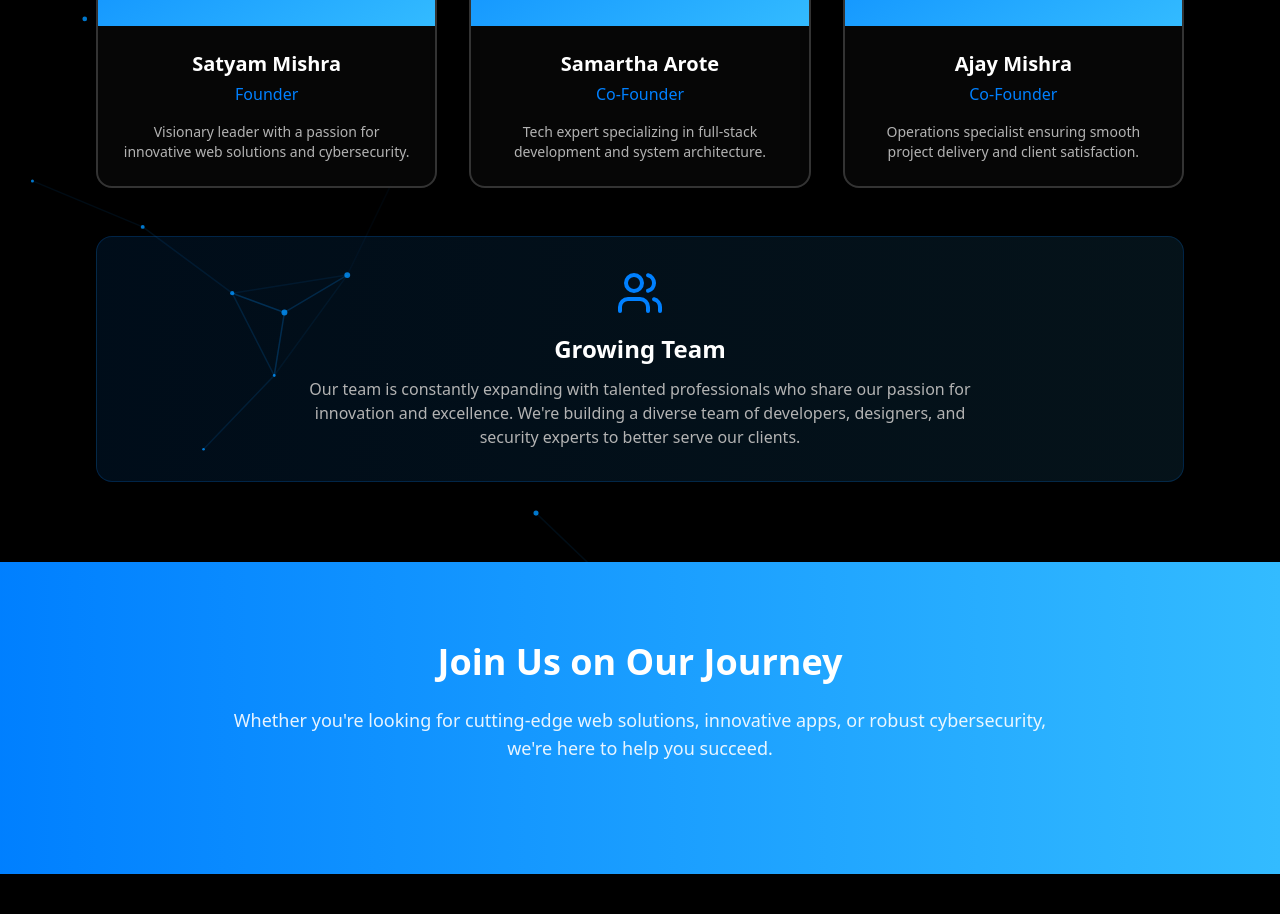
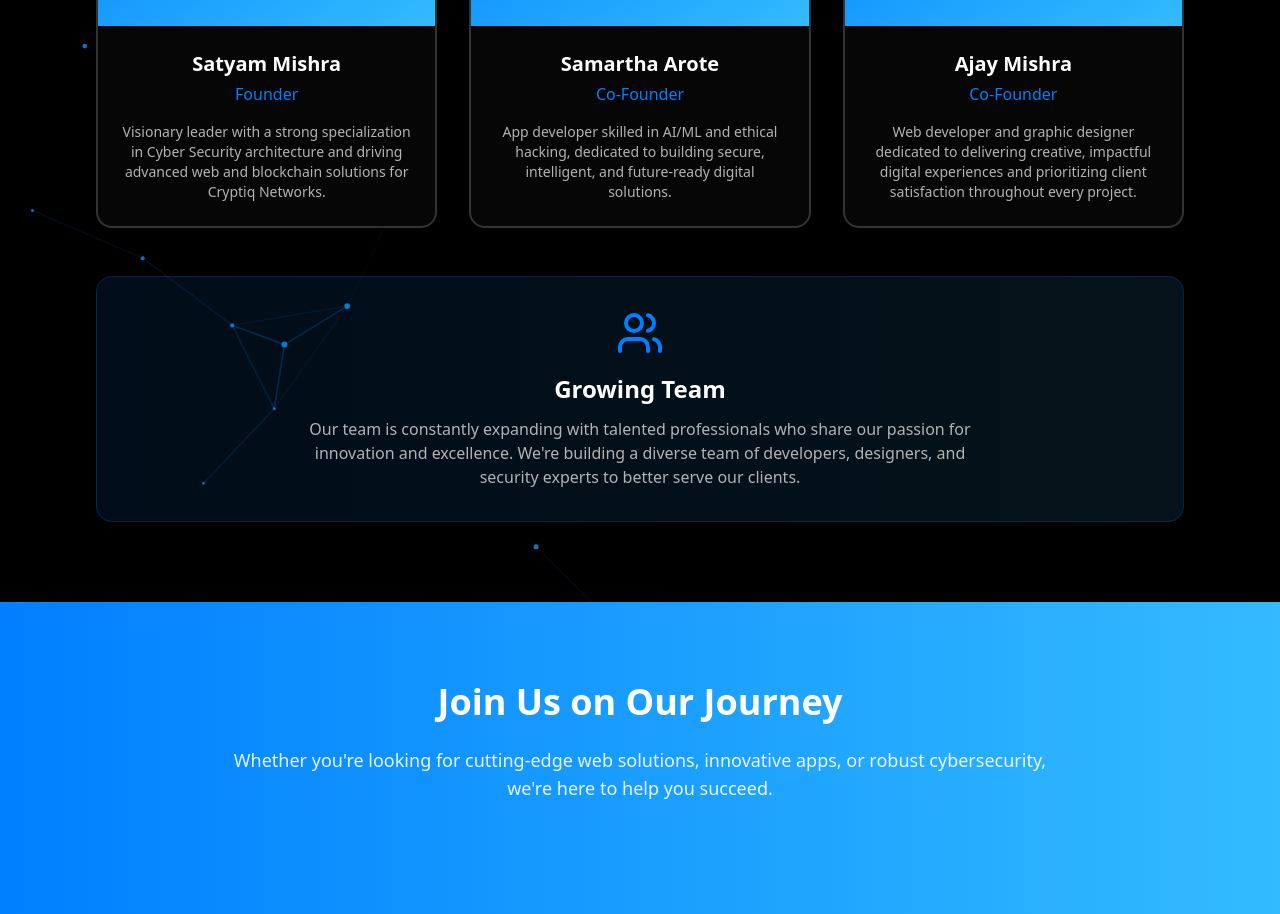
Before and after one commit to satyam1125/Cryptiq-Networks, a React (Vite) app: page /about in a window 1280 px wide. Shown: the part 1740-2654 px from the top of the page. Before the commit the page ends 2614 px from the top, so only its background shows below. Built offline with nearby package versions, Linux system fonts and the light colour scheme.

Commit message:
feat: update team member bios for enhanced clarity and detail

```diff
--- a/src/pages/About.tsx
+++ b/src/pages/About.tsx
@@ -18,19 +18,19 @@ const About = () => {
     {
       name: "Satyam Mishra",
       role: "Founder",
-      bio: "Visionary leader with a passion for innovative web solutions and cybersecurity.",
+      bio: "Visionary leader with a strong specialization in Cyber Security  architecture and driving advanced web and blockchain solutions for Cryptiq Networks.",
       image: "satyam.jpg",
     },
     {
       name: "Samartha Arote",
       role: "Co-Founder",
-      bio: "Tech expert specializing in full-stack development and system architecture.",
+      bio: "App developer skilled in AI/ML and ethical hacking, dedicated to building secure, intelligent, and future-ready digital solutions.",
       image: "samartha.jpg",
     },
     {
       name: "Ajay Mishra",
       role: "Co-Founder",
-      bio: "Operations specialist ensuring smooth project delivery and client satisfaction.",
+      bio: "Web developer  and graphic designer dedicated to delivering creative, impactful digital experiences and prioritizing client satisfaction throughout every project.",
       image: "ajay.png",
     },
   ];
```
